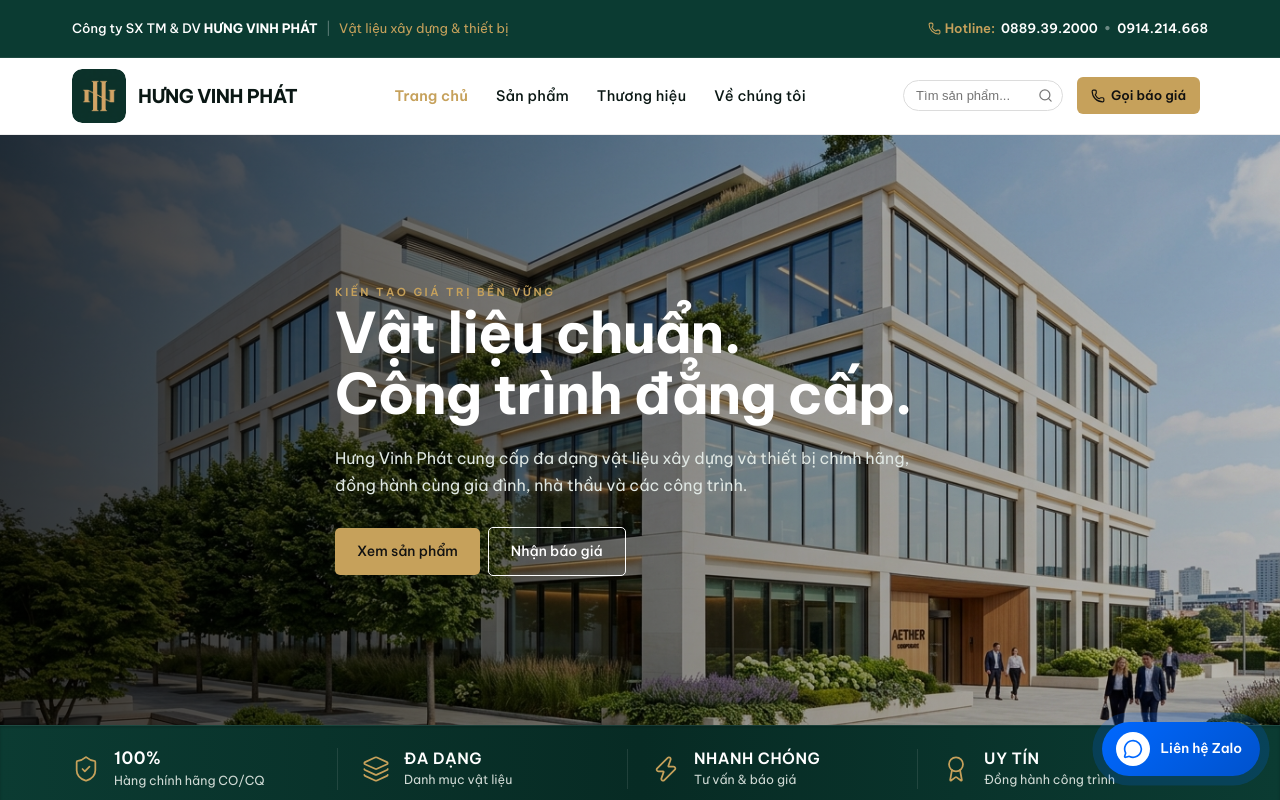
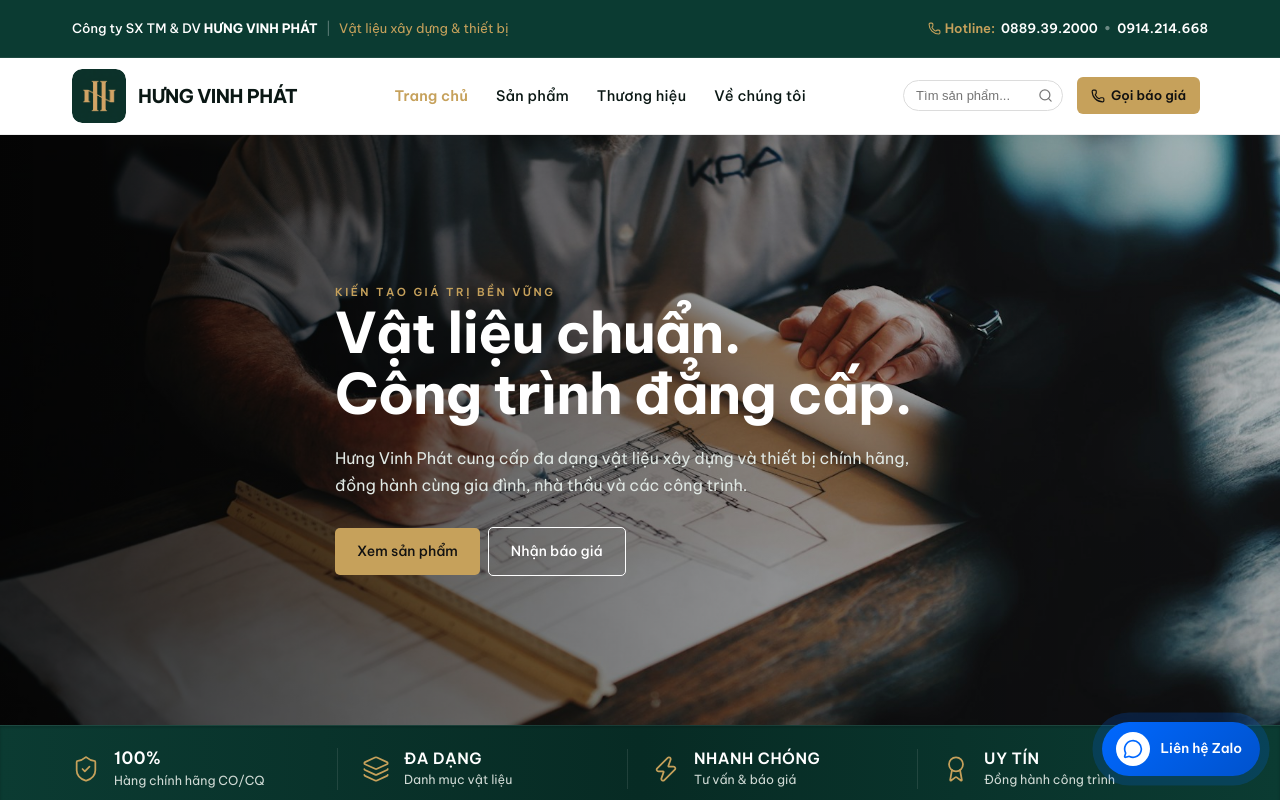
Before and after one commit to anotherath/UI-Hung-Vinh-Phat, a Next.js app: page / in a window 1280 px wide. Shown: the top 800 px of the page. Built offline with nearby package versions, Linux system fonts and the light colour scheme.

Commit message:
fix: restore original hero architecture background photo and optimize with local preloading

```diff
--- a/src/components/HeroSection.tsx
+++ b/src/components/HeroSection.tsx
@@ -5,15 +5,15 @@ import Image from "next/image";
 export default function HeroSection() {
   return (
     <section className="hero" id="home" style={{ position: "relative", overflow: "hidden" }}>
-      {/* High-Priority Preloaded Next.js Local Hero Image */}
+      {/* Preloaded Local Hero Architecture Image */}
       <Image
-        src="/images/hero_bright_architecture.jpg"
+        src="/images/hero_architecture.jpg"
         alt="Hưng Vinh Phát - Vật liệu xây dựng & kiến trúc cao cấp"
         fill
         priority
         fetchPriority="high"
         sizes="100vw"
-        quality={85}
+        quality={88}
         style={{
           objectFit: "cover",
           objectPosition: "center",
@@ -21,7 +21,7 @@ export default function HeroSection() {
         }}
       />
 
-      {/* Dark Overlay Gradient Tint for High Readability */}
+      {/* Dark Overlay Gradient Tint */}
       <div
         style={{
           position: "absolute",
@@ -29,7 +29,7 @@ export default function HeroSection() {
           left: 0,
           right: 0,
           bottom: 0,
-          background: "linear-gradient(90deg, rgba(0, 0, 0, 0.78) 0%, rgba(0, 0, 0, 0.4) 60%, rgba(0, 0, 0, 0.25) 100%)",
+          background: "linear-gradient(90deg, rgba(0, 0, 0, 0.78) 0%, rgba(0, 0, 0, 0.38) 60%, rgba(0, 0, 0, 0.22) 100%)",
           zIndex: 1
         }}
       />
```
Also changed, not shown: public/images/hero_architecture.jpg (added).
